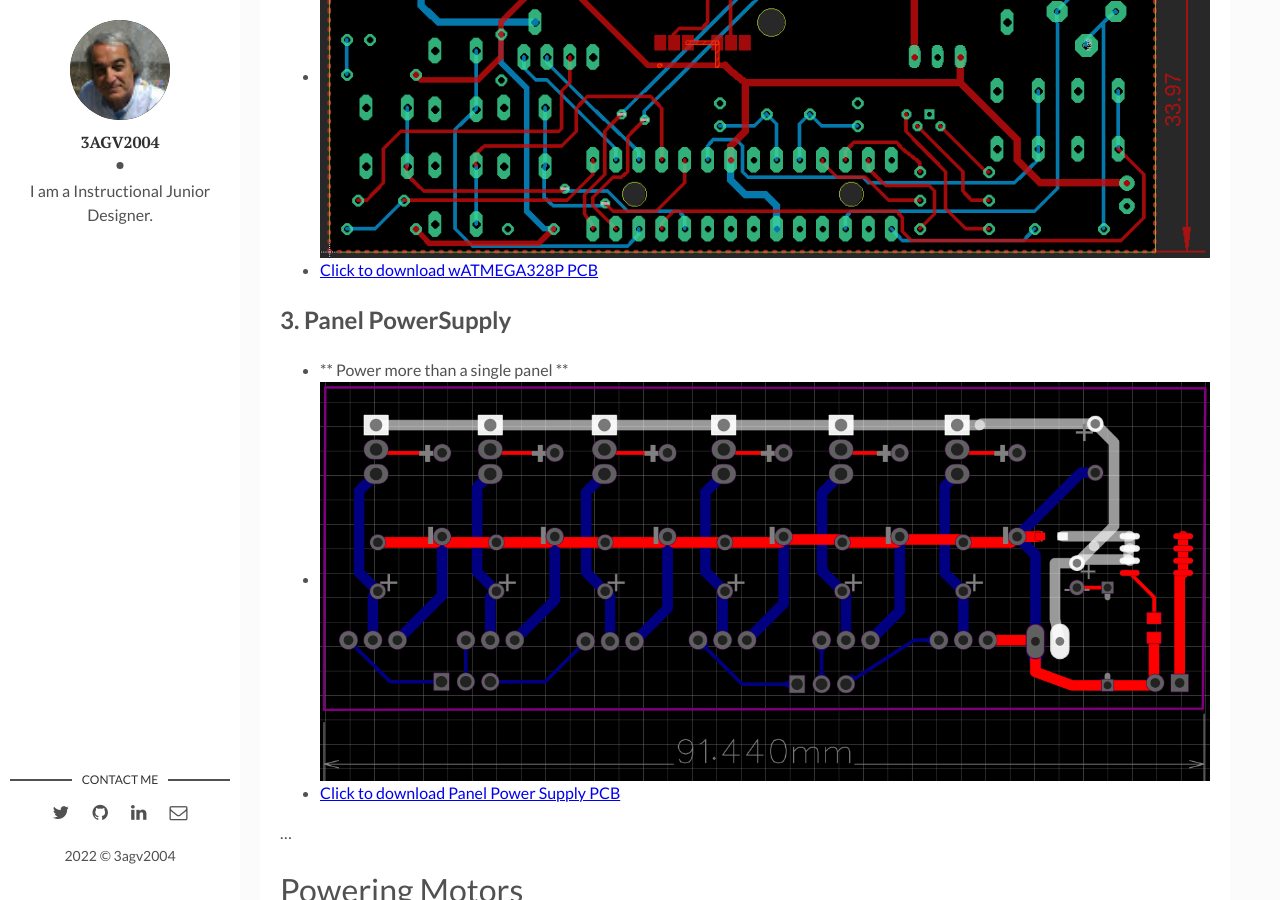
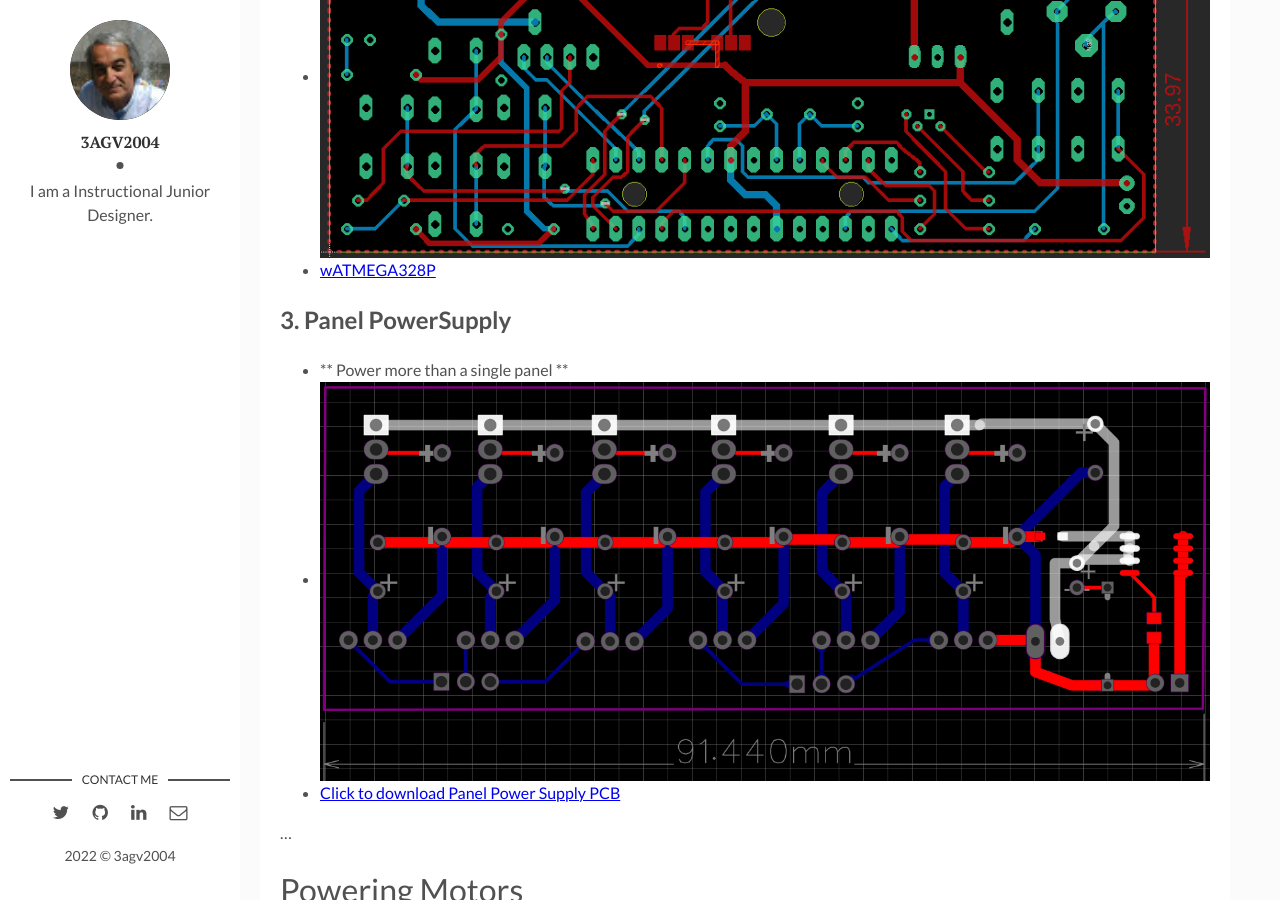
Before and after one commit to ROBOTICronics/ROBOTICronics.github.io, a Jekyll site: the page built from _posts/2017-04-06-welcome-to-ROBOTICronics.markdown, in a window 1280 px wide and 900 px high, scrolled down 1396 px. Built offline with Jekyll 4.4.1, drawn with Linux system fonts in a browser that asks for light colours; comment, search, counter and statistics services are not loaded.

Commit message:
Update 2017-04-06-welcome-to-ROBOTICronics.markdown

```diff
--- a/_posts/2017-04-06-welcome-to-ROBOTICronics.markdown
+++ b/_posts/2017-04-06-welcome-to-ROBOTICronics.markdown
@@ -10,12 +10,12 @@
 ## 1.  Essential PCB
   - **using OLEDs** -
   - ![1st Board]({{site.baseurl}}/assets/img/learnOLEDs.png)
-  - <a href="https://github.com/ROBOTICronics/PCB/tree/main/xMM/learnOLEDs.zip" download="wATMEGA328P">Click to download learnOLEDs PCB</a>
+  - <a href="https://raw.githubusercontent.com/ROBOTICronics/PCB/tree/main/xMM/learnOLEDs.zip" download="wATMEGA328P">Click to download learnOLEDs PCB</a>
 
 ## 2.  StandardPCB
   - **w/ ATMEGA328P**
   - ![2nd Board]({{site.baseurl}}/assets/img/wATMEGA328P.png)
-  - <a href="https://github.com/ROBOTICronics/PCB/tree/main/xMM/wATMEGA328P.zip" download="wATMEGA328P">Click to download wATMEGA328P PCB</a>
+  - [wATMEGA328P](https://raw.githubusercontent.com/ROBOTICronics/PCB/tree/main/xMM/wATMEGA328P.zip)
 
 ## 3. Panel PowerSupply
   - ** Power more than a single panel **
```
